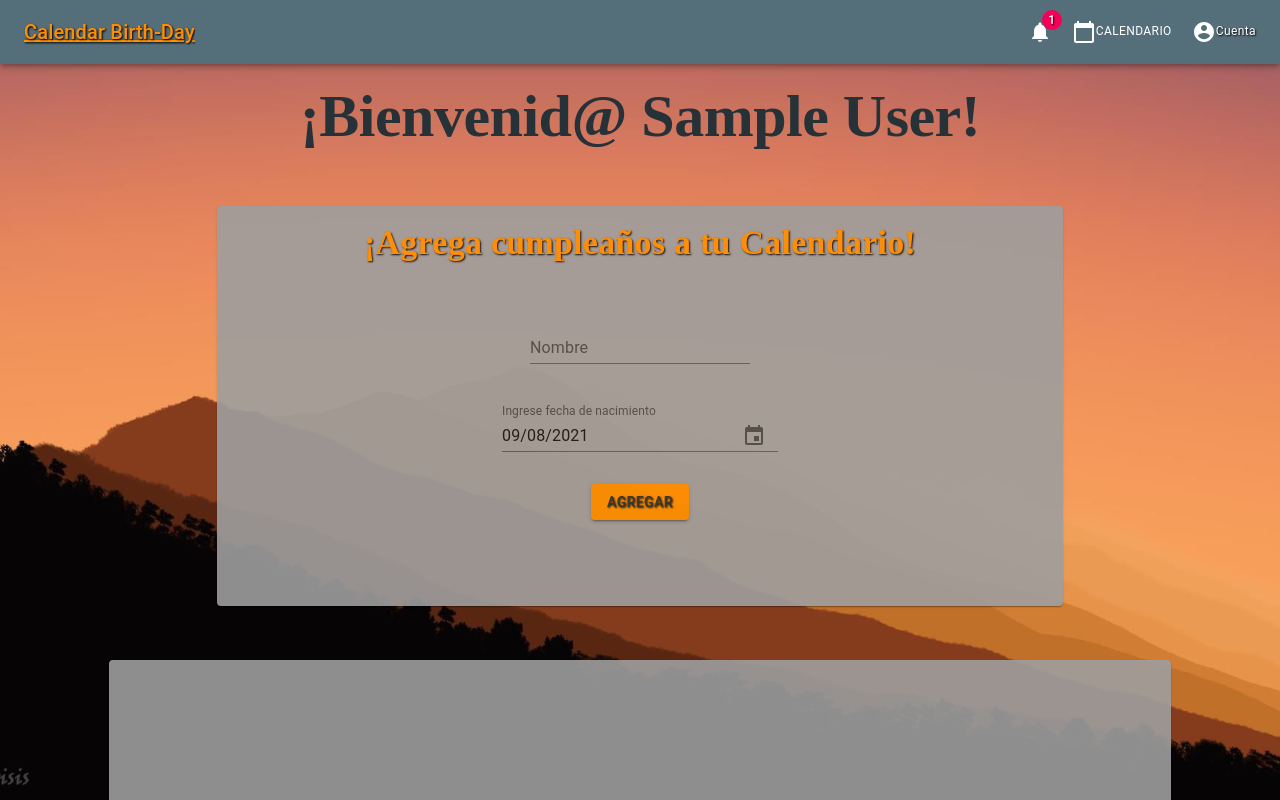
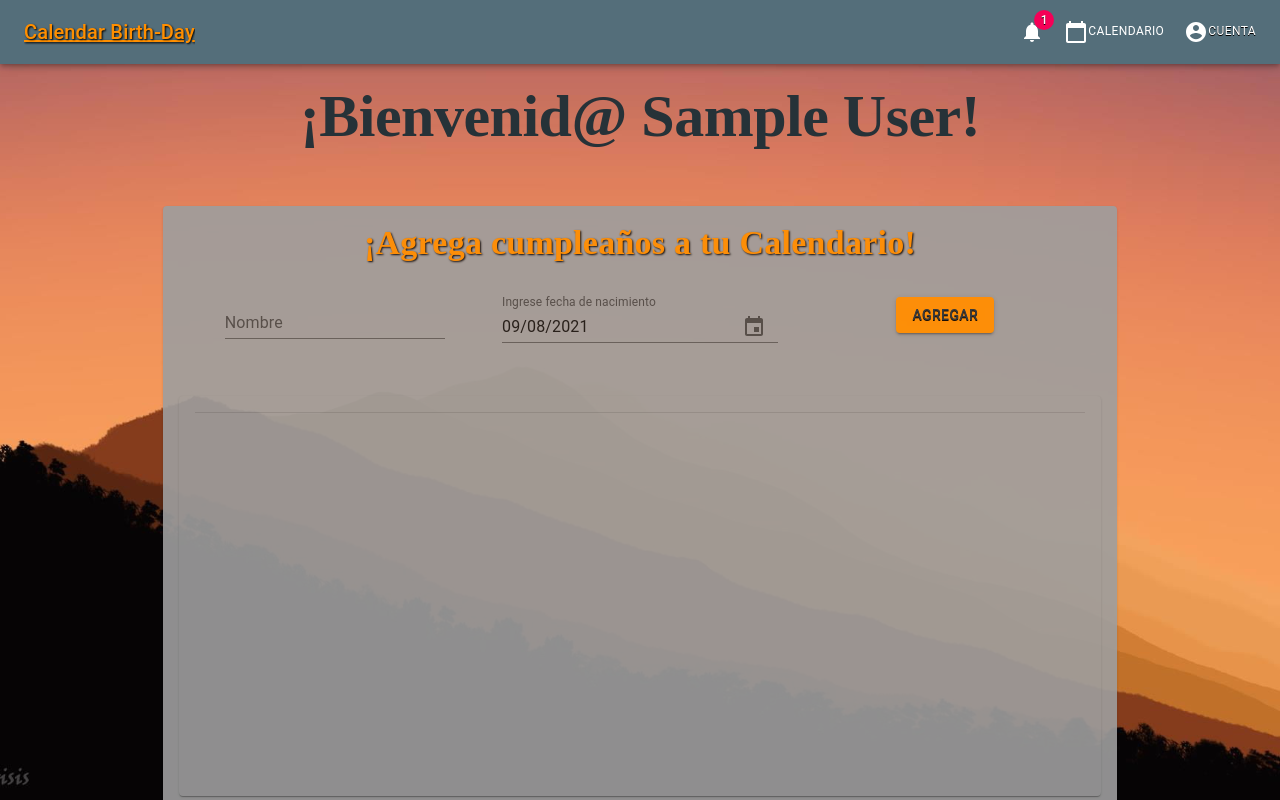
Before and after one commit to juancruzsoto/calendarBD, a React (Create React App) app: page / in a window 1280 px wide. Shown: the top 800 px of the page. Built offline with nearby package versions, Linux system fonts and the light colour scheme; no server answers; sample sign-in values are in the browser's storage; some icons are missing.

Commit message:
birthday list in process

```diff
--- a/src/assets/css/calendar.css
+++ b/src/assets/css/calendar.css
@@ -17,7 +17,7 @@
 }
 
 button {
-    text-shadow: 1px 1px 2px black;
+    text-shadow: 0px 1px 0px black;
 }
 
 
--- a/src/assets/jss/loginStyle.js
+++ b/src/assets/jss/loginStyle.js
@@ -49,18 +49,18 @@ const loginStyle = {
     backgroundColor: "#ff8f00",
     color: "#263238",
     "&:hover": {
-      backgroundColor: "greenDark",
+      // backgroundColor: "greenDark",
       color:"#ff8f00",
-      borderColor: "green",
+      // borderColor: "green",
       boxShadow: "none",
     },
     "&:active": {
       boxShadow: "none",
-      backgroundColor: "green",
-      borderColor: "greenLight",
+      // backgroundColor: "green",
+      // borderColor: "greenLight",
     },
     "&:focus": {
-      boxShadow: "greenLight",
+      // boxShadow: "greenLight",
     },
     margin: {
       margin: "20px",
--- a/src/assets/jss/menuStyle.js
+++ b/src/assets/jss/menuStyle.js
@@ -39,8 +39,7 @@ const menuStyle = {
     backgroundColor: "#333333",
   },
   container: {
-    padding: "20px",
-    marginTop: "20px",
+    padding: "15px",
   },
   content: {
     height: 100,
@@ -65,17 +64,17 @@ const menuStyle = {
     backgroundColor: "#ff8f00",
     color: "#263238",
     "&:hover": {
-      backgroundColor: "greenDark",
-      borderColor: "green",
+      // backgroundColor: "greenDark",
+      // borderColor: "green",
       boxShadow: "none",
     },
     "&:active": {
       boxShadow: "none",
-      backgroundColor: "green",
-      borderColor: "greenLight",
+      // backgroundColor: "green",
+      // borderColor: "greenLight",
     },
     "&:focus": {
-      boxShadow: "greenLight",
+      // boxShadow: "greenLight",
     },
     margin: {
       margin: "20px",
--- a/src/assets/jss/profileStyle.js
+++ b/src/assets/jss/profileStyle.js
@@ -64,17 +64,17 @@ const menuStyle = {
     color: "#263238",
     marginTop: "10px",
     "&:hover": {
-      backgroundColor: "greenDark",
-      borderColor: "green",
+      // backgroundColor: "greenDark",
+      // borderColor: "green",
       boxShadow: "none",
     },
     "&:active": {
       boxShadow: "none",
-      backgroundColor: "green",
-      borderColor: "greenLight",
+      // backgroundColor: "green",
+      // borderColor: "greenLight",
     },
     "&:focus": {
-      boxShadow: "greenLight",
+      // boxShadow: "greenLight",
     },
     margin: {
       margin: "20px",
--- a/src/assets/jss/registerStyle.js
+++ b/src/assets/jss/registerStyle.js
@@ -49,18 +49,18 @@ const registerStyle = {
     backgroundColor: "#ff8f00",
     color: "#263238",
     "&:hover": {
-      backgroundColor: "greenDark",
+      // backgroundColor: "greenDark",
       color:"#ff8f00",
-      borderColor: "green",
+      // borderColor: "green",
       boxShadow: "none",
     },
     "&:active": {
       boxShadow: "none",
-      backgroundColor: "green",
-      borderColor: "greenLight",
+      // backgroundColor: "green",
+      // borderColor: "greenLight",
     },
     "&:focus": {
-      boxShadow: "greenLight",
+      // boxShadow: "greenLight",
     },
     margin: {
       margin: "20px",
--- a/src/components/MenuMain.jsx
+++ b/src/components/MenuMain.jsx
@@ -128,12 +128,12 @@ const MenuMain = (props) => {
   return (
     <div className={classes.root}>
       <Grid container spacing={3} justifyContent="center" alignItems="center">
-        <Grid item xs={12} sm={12} md={8}>
+        <Grid item xs={12} sm={12} md={9}>
           <Typography className={classes.titlemain} variant="h2">
             ¡Bienvenid@ {auth().currentUser.displayName}!
           </Typography>
         </Grid>
-        <Grid item xs={12} sm={12} md={8}>
+        <Grid item xs={12} sm={12} md={9}>
           <Card className={classes.card}>
             <CardContent>
               <Typography className={classes.title} variant="h4">
@@ -146,10 +146,14 @@ const MenuMain = (props) => {
                 alignItems="center"
                 className={classes.container}
               >
-                <Grid item xs={12}>
+                <Grid item xs={4}>
                   <FormControl className={classes.margin}>
                     <InputLabel>Nombre</InputLabel>
-                    <Input id="nombre" onChange={handleNameChange} />
+                    <Input
+                      id="nombre"
+                      onChange={handleNameChange}
+                      autoComplete="off"
+                    />
                   </FormControl>
                 </Grid>
                 {/* <Grid item xs={12}>
@@ -159,7 +163,7 @@ const MenuMain = (props) => {
                     locale="es"
                   />
                 </Grid> */}
-                <Grid item xs={12}>
+                <Grid item xs={4}>
                   <MuiPickersUtilsProvider utils={MomentUtils}>
                     <Grid container justifyContent="space-around">
                       <KeyboardDatePicker
@@ -176,9 +180,8 @@ const MenuMain = (props) => {
                     </Grid>
                   </MuiPickersUtilsProvider>
                 </Grid>
-                <Grid item xs={12}>
-                  <div
-                    class="buttonCard">
+                <Grid item xs={4}>
+                  <div class="buttonCard">
                     <Button
                       type="submit"
                       size="medium"
@@ -196,6 +199,19 @@ const MenuMain = (props) => {
                   </div>
                 </Grid>
               </Grid>
+              <Card className={classes.card}>
+                <CardContent>
+                  <Divider />
+                  <Grid
+                    container
+                    spacing={3}
+                    direction="column"
+                    justifyContent="center"
+                    alignItems="center"
+                    className={classes.item}
+                  ></Grid>
+                </CardContent>
+              </Card>
             </CardContent>
           </Card>
         </Grid>
--- a/src/components/NavBar.jsx
+++ b/src/components/NavBar.jsx
@@ -238,7 +238,7 @@ const NavBar = () => {
             >
               <AccountCircle />
               <Typography variant="caption" align="center">
-                  Cuenta
+                  CUENTA
                 </Typography>
             </IconButton>
           </div>
```
Lines whose indentation alone changed are shown as unchanged.
